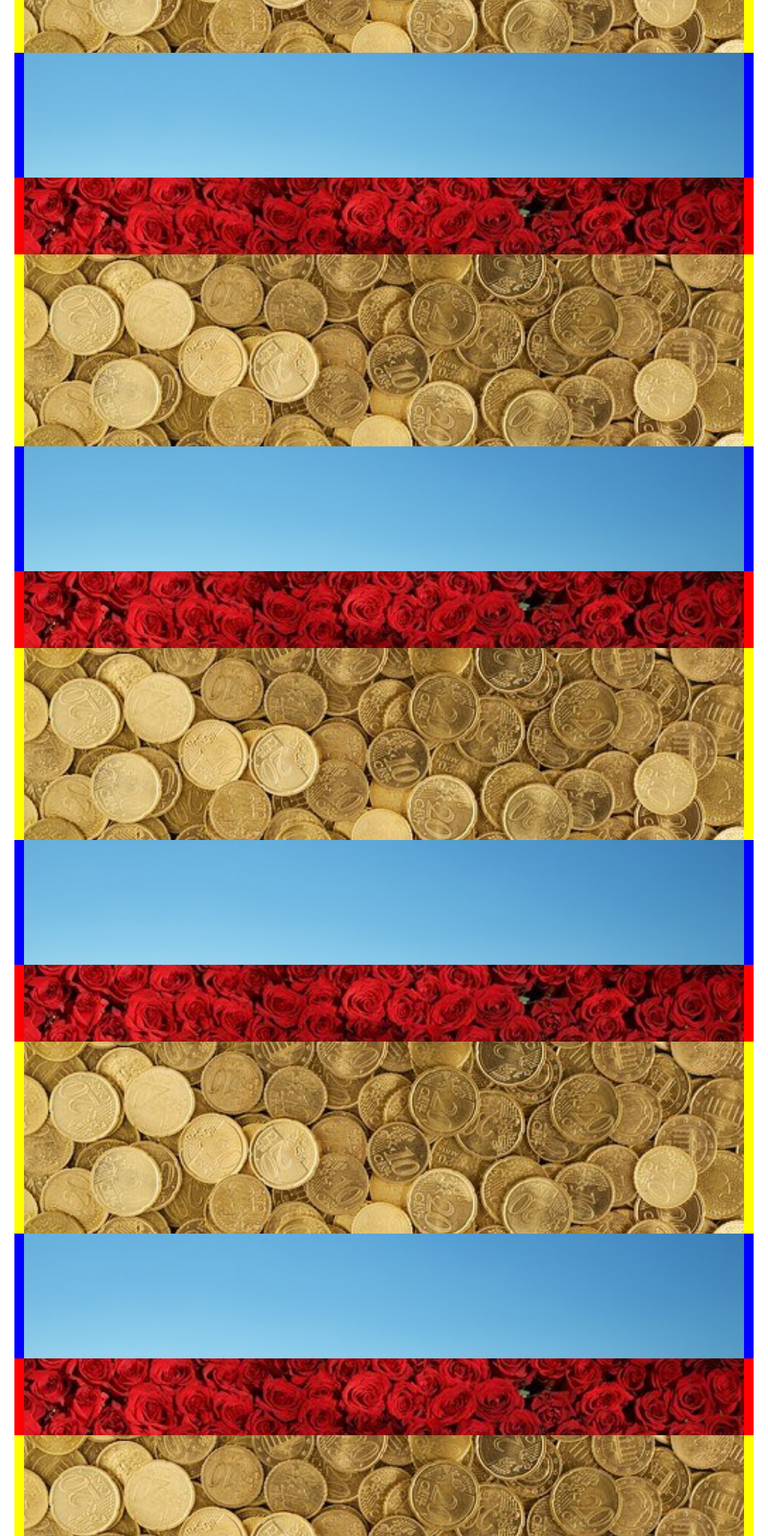
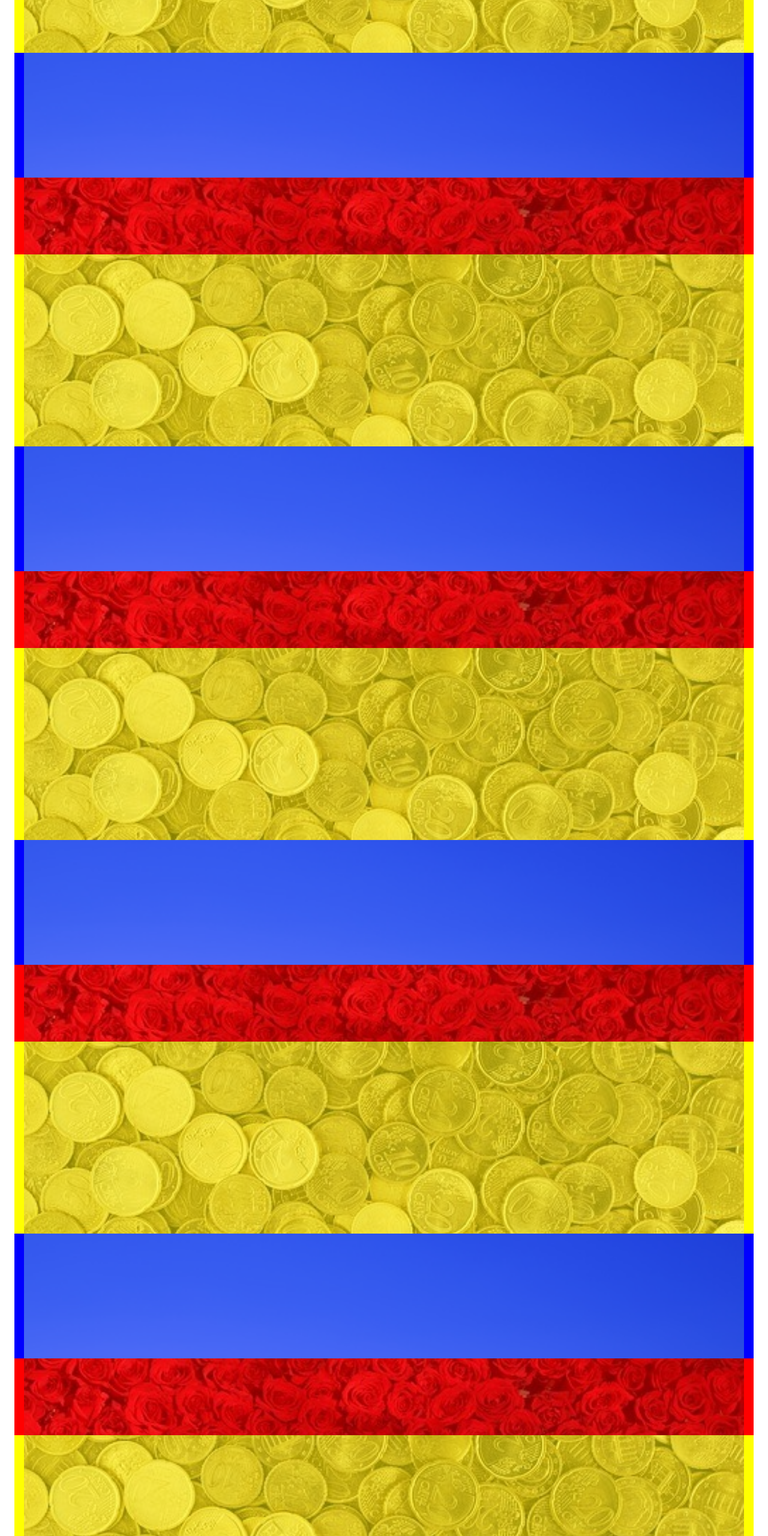
Before and after one commit to Alejandro2808/carga1, a plain HTML site: page index.html in a window 1280 px wide. Shown: the part 240-2800 px from the top of the page at 60% size. Drawn offline with Linux system fonts and the light colour scheme.

Commit message:
Arreglo fotos

```diff
--- a/index.html
+++ b/index.html
@@ -21,21 +21,21 @@
         <div class="row">
             <div class="col-xs-12 amarillo imagenes">
                 <div>
-                    <img src="./imagenes/oro.jpg" alt="">
+                    <img src="./imagenes/oro.jpg" style="opacity: 0.5;">
                 </div>
             </div>
         </div>
         <div class="row">
             <div class="col-xs-12 azul imagenes">
                 <div>
-                    <img src="./imagenes/mar.jpg" alt="">
+                    <img src="./imagenes/mar.jpg" style="opacity: 0.5;">
                 </div>
             </div>
         </div>
         <div class="row">
             <div class="col-xs-12 rojo imagenes">
                 <div>
-                    <img src="./imagenes/rojo.jpg" alt="">
+                    <img src="./imagenes/rojo.jpg" style="opacity: 0.5;">
                 </div>
             </div>
         </div>
@@ -43,21 +43,21 @@
         <div class="row">
             <div class="col-xs-12 amarillo imagenes">
                 <div>
-                    <img src="./imagenes/oro.jpg" alt="">
+                    <img src="./imagenes/oro.jpg" style="opacity: 0.5;">
                 </div>
             </div>
         </div>
         <div class="row">
             <div class="col-xs-12 azul imagenes">
                 <div>
-                    <img src="./imagenes/mar.jpg" alt="">
+                    <img src="./imagenes/mar.jpg" style="opacity: 0.5;">
                 </div>
             </div>
         </div>
         <div class="row">
             <div class="col-xs-12 rojo imagenes">
                 <div>
-                    <img src="./imagenes/rojo.jpg" alt="">
+                    <img src="./imagenes/rojo.jpg" style="opacity: 0.5;">
                 </div>
             </div>
         </div>
@@ -65,21 +65,21 @@
         <div class="row">
             <div class="col-xs-12 amarillo imagenes">
                 <div>
-                    <img src="./imagenes/oro.jpg" alt="">
+                    <img src="./imagenes/oro.jpg" style="opacity: 0.5;">
                 </div>
             </div>
         </div>
         <div class="row">
             <div class="col-xs-12 azul imagenes">
                 <div>
-                    <img src="./imagenes/mar.jpg" alt="">
+                    <img src="./imagenes/mar.jpg" style="opacity: 0.5;">
                 </div>
             </div>
         </div>
         <div class="row">
             <div class="col-xs-12 rojo imagenes">
                 <div>
-                    <img src="./imagenes/rojo.jpg" alt="">
+                    <img src="./imagenes/rojo.jpg" style="opacity: 0.5;">
                 </div>
             </div>
         </div>
@@ -87,21 +87,21 @@
         <div class="row">
             <div class="col-xs-12 amarillo imagenes">
                 <div>
-                    <img src="./imagenes/oro.jpg" alt="">
+                    <img src="./imagenes/oro.jpg" style="opacity: 0.5;">
                 </div>
             </div>
         </div>
         <div class="row">
             <div class="col-xs-12 azul imagenes">
                 <div>
-                    <img src="./imagenes/mar.jpg" alt="">
+                    <img src="./imagenes/mar.jpg" style="opacity: 0.5;">
                 </div>
             </div>
         </div>
         <div class="row">
             <div class="col-xs-12 rojo imagenes">
                 <div>
-                    <img src="./imagenes/rojo.jpg" alt="">
+                    <img src="./imagenes/rojo.jpg" style="opacity: 0.5;">
                 </div>
             </div>
         </div>
@@ -109,21 +109,21 @@
         <div class="row">
             <div class="col-xs-12 amarillo imagenes">
                 <div>
-                    <img src="./imagenes/oro.jpg" alt="">
+                    <img src="./imagenes/oro.jpg" style="opacity: 0.5;">
                 </div>
             </div>
         </div>
         <div class="row">
             <div class="col-xs-12 azul imagenes">
                 <div>
-                    <img src="./imagenes/mar.jpg" alt="">
+                    <img src="./imagenes/mar.jpg" style="opacity: 0.5;">
                 </div>
             </div>
         </div>
         <div class="row">
             <div class="col-xs-12 rojo imagenes">
                 <div>
-                    <img src="./imagenes/rojo.jpg" alt="">
+                    <img src="./imagenes/rojo.jpg" style="opacity: 0.5;">
                 </div>
             </div>
         </div>
```
